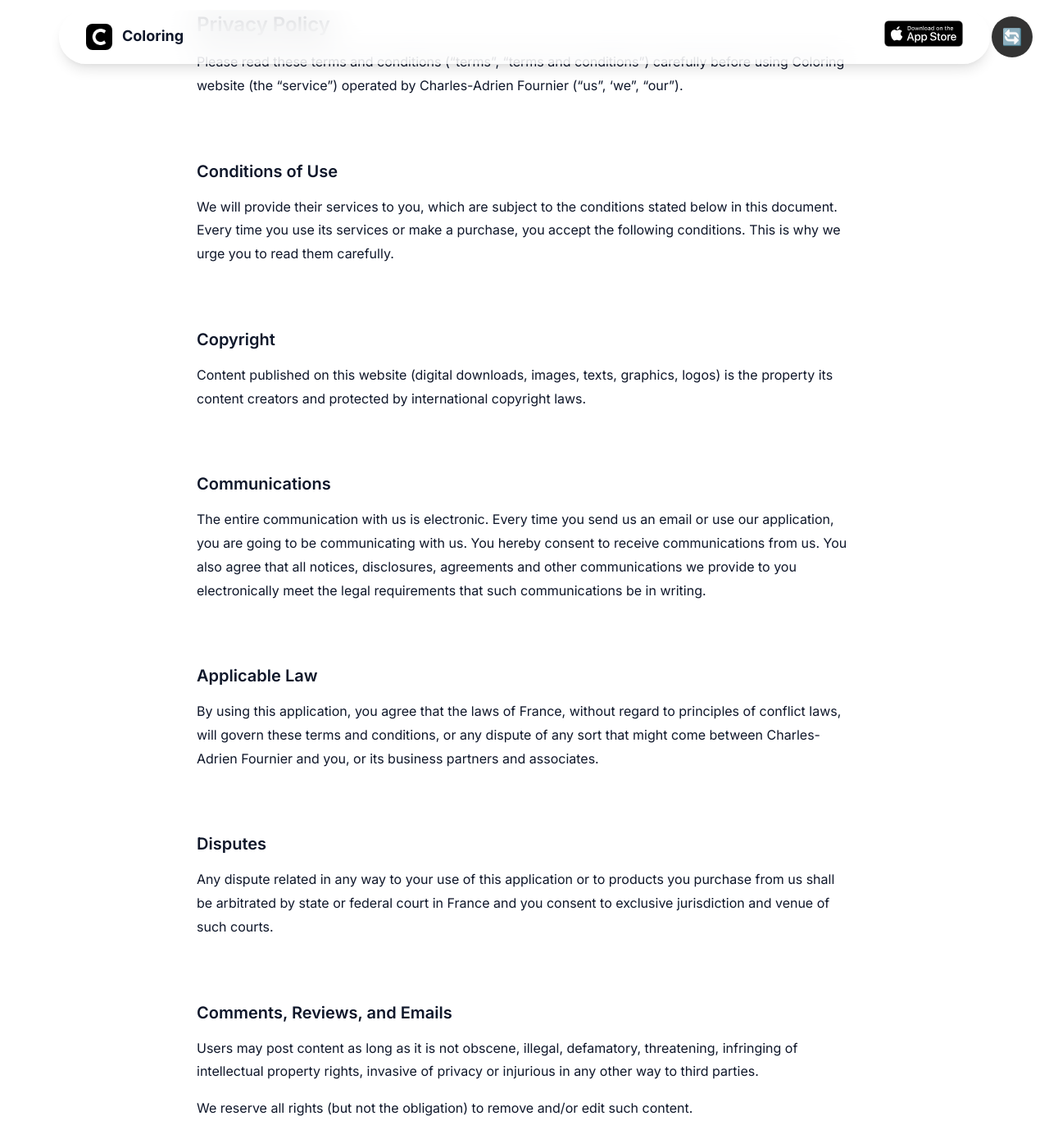
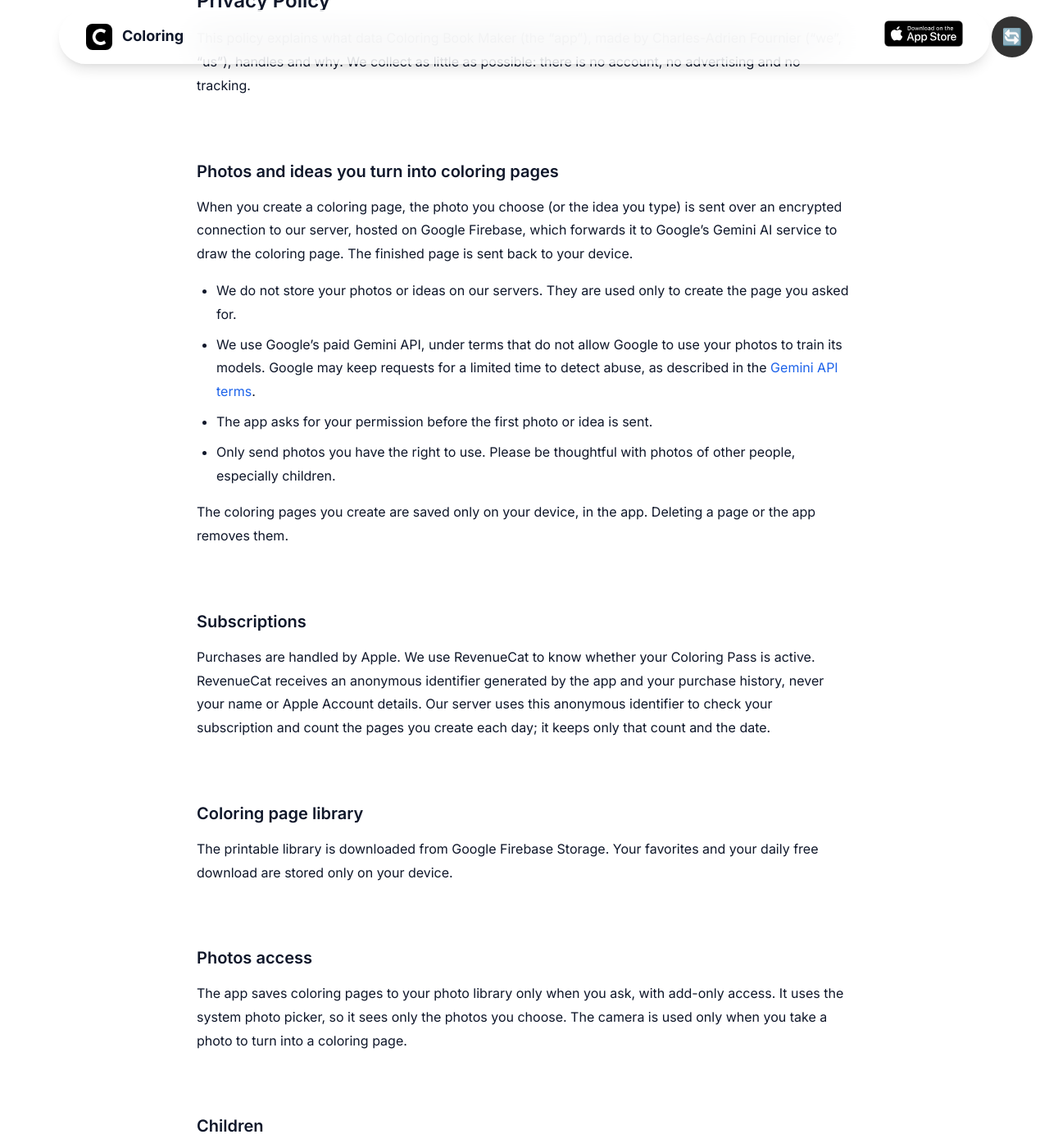
Before and after one commit to Fourni-j/fourni-j.github.io, a Jekyll site: the page built from _apps-pages/Coloring/privacypolicy.md, in a window 1280 px wide and 1400 px high, scrolled down 292 px. Shown: the whole window at 82% size. Built offline with Jekyll 4.4.1, drawn with Linux system fonts in a browser that asks for light colours; some of the changed text lies outside the part shown.

Commit message:
Rewrite the Coloring privacy policy and terms for AI coloring pages

```diff
--- a/_apps-pages/Coloring/privacypolicy.md
+++ b/_apps-pages/Coloring/privacypolicy.md
@@ -6,46 +6,50 @@
 ---
 
 **Last updated**
-January 3 2020
+October 31, 2026
 
 # Privacy Policy
-Please read these terms and conditions ("terms", "terms and conditions") carefully before using Coloring website (the "service") operated by Charles-Adrien Fournier ("us", 'we", "our").
+
+This policy explains what data Coloring Book Maker (the "app"), made by Charles-Adrien Fournier ("we", "us"), handles and why. We collect as little as possible: there is no account, no advertising and no tracking.
 
 <br>
 
-## Conditions of Use
-We will provide their services to you, which are subject to the conditions stated below in this document. Every time you use its services or make a purchase, you accept the following conditions. This is why we urge you to read them carefully.
+## Photos and ideas you turn into coloring pages
+When you create a coloring page, the photo you choose (or the idea you type) is sent over an encrypted connection to our server, hosted on Google Firebase, which forwards it to Google's Gemini AI service to draw the coloring page. The finished page is sent back to your device.
+
+- We do not store your photos or ideas on our servers. They are used only to create the page you asked for.
+- We use Google's paid Gemini API, under terms that do not allow Google to use your photos to train its models. Google may keep requests for a limited time to detect abuse, as described in the [Gemini API terms](https://ai.google.dev/gemini-api/terms).
+- The app asks for your permission before the first photo or idea is sent.
+- Only send photos you have the right to use. Please be thoughtful with photos of other people, especially children.
+
+The coloring pages you create are saved only on your device, in the app. Deleting a page or the app removes them.
 
 <br>
 
-## Copyright
-Content published on this website (digital downloads, images, texts, graphics, logos) is the property its content creators and protected by international copyright laws.
+## Subscriptions
+Purchases are handled by Apple. We use RevenueCat to know whether your Coloring Pass is active. RevenueCat receives an anonymous identifier generated by the app and your purchase history, never your name or Apple Account details. Our server uses this anonymous identifier to check your subscription and count the pages you create each day; it keeps only that count and the date.
 
 <br>
 
-## Communications
-The entire communication with us is electronic. Every time you send us an email or use our application, you are going to be communicating with us. You hereby consent to receive communications from us. You also agree that all notices, disclosures, agreements and other communications we provide to you electronically meet the legal requirements that such communications be in writing.
+## Coloring page library
+The printable library is downloaded from Google Firebase Storage. Your favorites and your daily free download are stored only on your device.
 
 <br>
 
-## Applicable Law
-By using this application, you agree that the laws of France, without regard to principles of conflict laws, will govern these terms and conditions, or any dispute of any sort that might come between Charles-Adrien Fournier and you, or its business partners and associates.
+## Photos access
+The app saves coloring pages to your photo library only when you ask, with add-only access. It uses the system photo picker, so it sees only the photos you choose. The camera is used only when you take a photo to turn into a coloring page.
 
 <br>
 
-## Disputes
-Any dispute related in any way to your use of this application or to products you purchase from us shall be arbitrated by state or federal court in France and you consent to exclusive jurisdiction and venue of such courts.
+## Children
+The app is meant to be used by parents, teachers and adults, who choose the photos and make purchases. We do not knowingly collect personal information from children.
 
 <br>
 
-## Comments, Reviews, and Emails
-Users may post content as long as it is not obscene, illegal, defamatory, threatening, infringing of intellectual property rights, invasive of privacy or injurious in any other way to third parties.
-
-We reserve all rights (but not the obligation) to remove and/or edit such content.
+## Your choices
+You can delete your coloring pages at any time in the app. To stop all processing, delete the app. For any question or request about your data, contact us at feedback@cafournier.com.
 
 <br>
 
-## User Account
-If you are an owner of an account on this website, you are solely responsible for maintaining the confidentiality of your private user details (username and password). You are responsible for all activities that occur under your account or password.
-
-We reserve all rights to terminate accounts, edit or remove content and cancel orders in their sole discretion.
+## Changes
+We may update this policy when the app changes. The date at the top shows the latest version.
```
Also changed, not shown: _apps-pages/Coloring/terms.md (+12 -14 lines).
